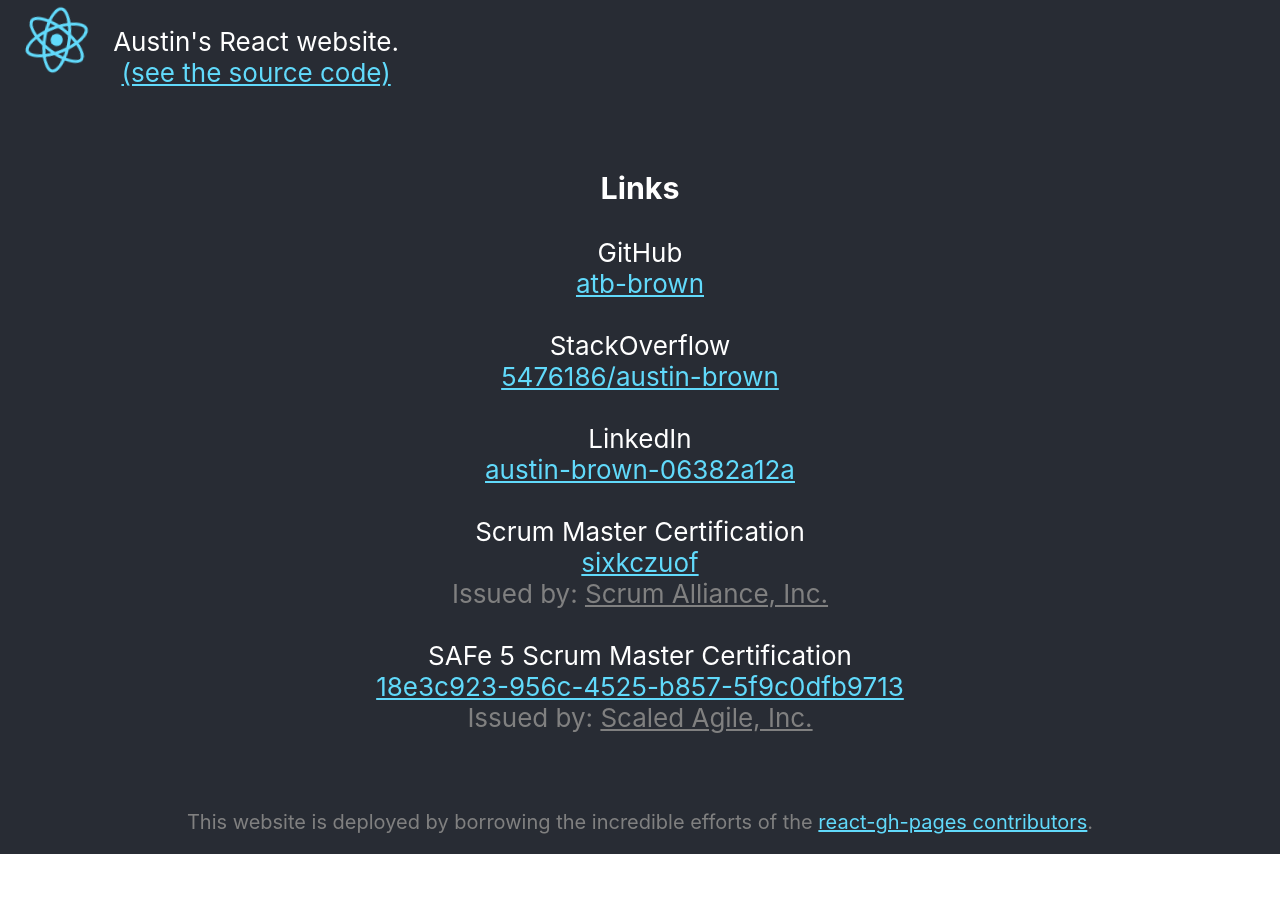
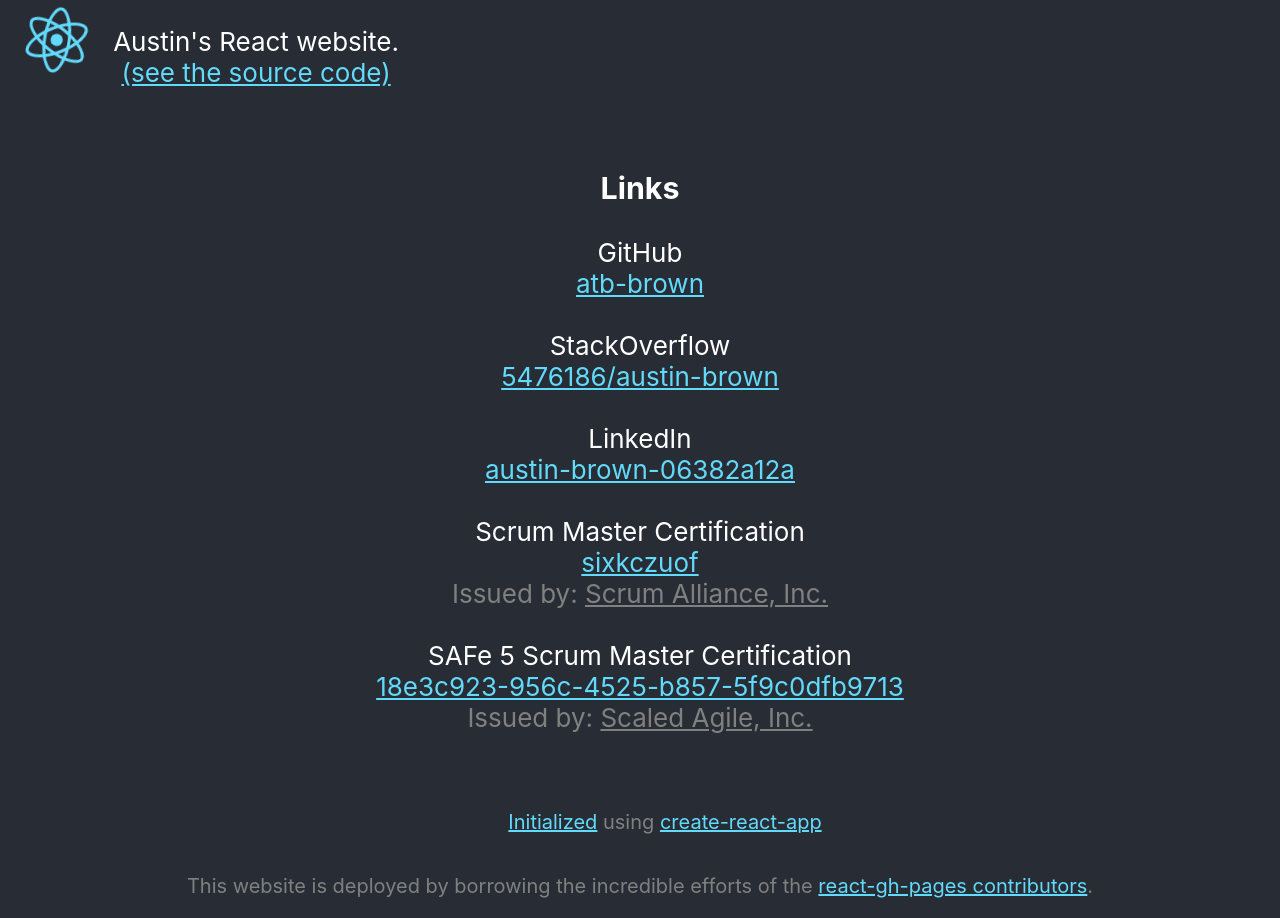
Before and after one commit to atb-brown/austin, a React (Create React App) app: page / in a window 1280 px wide. Before the commit the page ends 854 px from the top, so only its background shows below. Built offline with nearby package versions, Linux system fonts and the light colour scheme.

Commit message:
Add credit for create-react-app

```diff
--- a/src/app/App.tsx
+++ b/src/app/App.tsx
@@ -50,6 +50,18 @@
             issuerLink="https://scaledagile.com/"
           />
         </p>
+        <p className="App-soft-text" style={{ fontSize: 20, paddingLeft: 50 }}>
+          <a
+            className="App-link"
+            href="https://github.com/atb-brown/austin/commit/5c8514a96194e6271d4e8e7f234499ee4e95ab3d"
+          >
+            Initialized
+          </a>{" "}
+          using{" "}
+          <a className="App-link" href="https://create-react-app.dev/">
+            create-react-app
+          </a>
+        </p>
         <p className="App-soft-text" style={{ fontSize: 20 }}>
           This website is deployed by borrowing the incredible efforts of the{" "}
           <a
```
Also changed, not shown: 1 other file (tests, documents, lock files or other folders).
